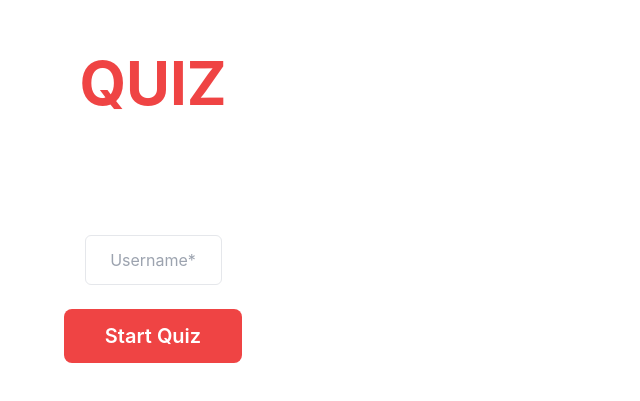
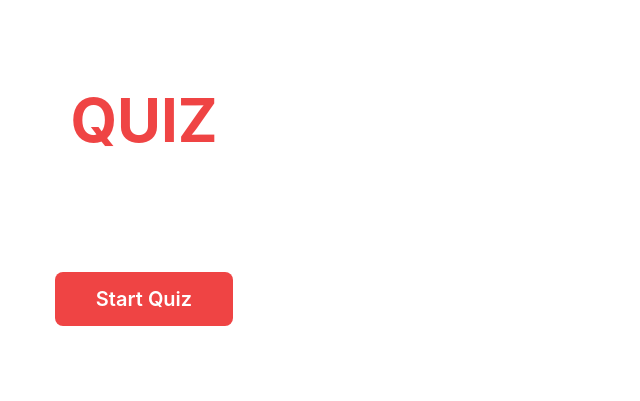
Before and after one commit to saurabh-shete/quiz-web-app, a React (Vite) app in the folder quiz-frontend/: page / in a window 1280 px wide. Shown: the part 241-642 px from the top of the page, without its empty margins (0-640 px from the left). Built offline with nearby package versions, Linux system fonts and the light colour scheme.

Commit message:
refactor: remove username input and update quiz flow to start directly; adjust Result component and score calculation request to exclude username

```diff
--- a/quiz-frontend/src/components/Main.jsx
+++ b/quiz-frontend/src/components/Main.jsx
@@ -1,21 +1,11 @@
-import React, { useRef } from 'react'
-import { useDispatch } from 'react-redux'
+import React from 'react'
 import { useNavigate } from 'react-router-dom'
-import { setUserId } from '../redux/reducer/result'
 
 export default function Main() {
-    const inputRef = useRef(null)
-    const dispatch = useDispatch()
-    const navigate = useNavigate() // useNavigate hook for programmatic navigation
+    const navigate = useNavigate()
 
-    function handleSubmit(event) {
-        event.preventDefault() // Prevent page refresh
-
-        // Dispatch user ID and navigate to the quiz if there's a username
-        if (inputRef.current?.value) {
-            dispatch(setUserId(inputRef.current.value))
-            navigate('/quiz') // Navigate to the quiz page
-        }
+    function handleStartQuiz() {
+        navigate('/quiz') // Directly navigate to the quiz page
     }
 
     return (
@@ -23,14 +13,11 @@ export default function Main() {
             <div className="flex justify-center items-center flex-col">
                 <div className="quiz bg-white flex justify-center items-center text-6xl font-bold text-red-500 rounded-full w-64 h-64">QUIZ</div>
 
-                {/* onSubmit calls handleSubmit when Enter is pressed */}
-                <form id="form" className="mt-6 flex justify-center" onSubmit={handleSubmit}>
-                    <input ref={inputRef} className="p-3 border rounded-md w-1/2 text-center" type="text" placeholder="Username*" />
-                </form>
-
-                {/* Button also calls handleSubmit for starting the quiz */}
+                {/* Start Quiz button to navigate to quiz */}
                 <div className="mt-6">
-                    <button className="bg-red-500 text-white py-3 px-10 rounded-lg text-xl font-semibold" onClick={handleSubmit}>Start Quiz</button>
+                    <button className="bg-red-500 text-white py-3 px-10 rounded-lg text-xl font-semibold" onClick={handleStartQuiz}>
+                        Start Quiz
+                    </button>
                 </div>
             </div>
         </div>
--- a/quiz-frontend/src/components/Result.jsx
+++ b/quiz-frontend/src/components/Result.jsx
@@ -7,19 +7,17 @@ import { fetchScore } from '../hooks/setResult'
 
 export default function Result() {
     const dispatch = useDispatch()
-
-    const userId = useSelector(state => state.result.userId)
     const result = useSelector(state => state.result.result)
 
     const [scoreData, setScoreData] = useState(null)
 
     useEffect(() => {
         const calculateScore = async () => {
-            const data = await fetchScore(userId, result)
+            const data = await fetchScore(result) // No username, just result data
             setScoreData(data)
         }
         calculateScore()
-    }, [userId, result])
+    }, [result])
 
     function onRestart() {
         dispatch(resetAllAction())
--- a/quiz-frontend/src/hooks/setResult.js
+++ b/quiz-frontend/src/hooks/setResult.js
@@ -19,11 +19,9 @@ export const updateResult = (index) => async (dispatch) => {
 
 
 
-// fetchScore function to save and retrieve the score from the backend
-export const fetchScore = async (username, userAnswers) => {
+export const fetchScore = async (userAnswers) => {
     try {
         const response = await axios.post(`${import.meta.env.VITE_SERVER_HOSTNAME}/api/score`, {
-            username,
             userAnswers
         });
         return response.data;
```
